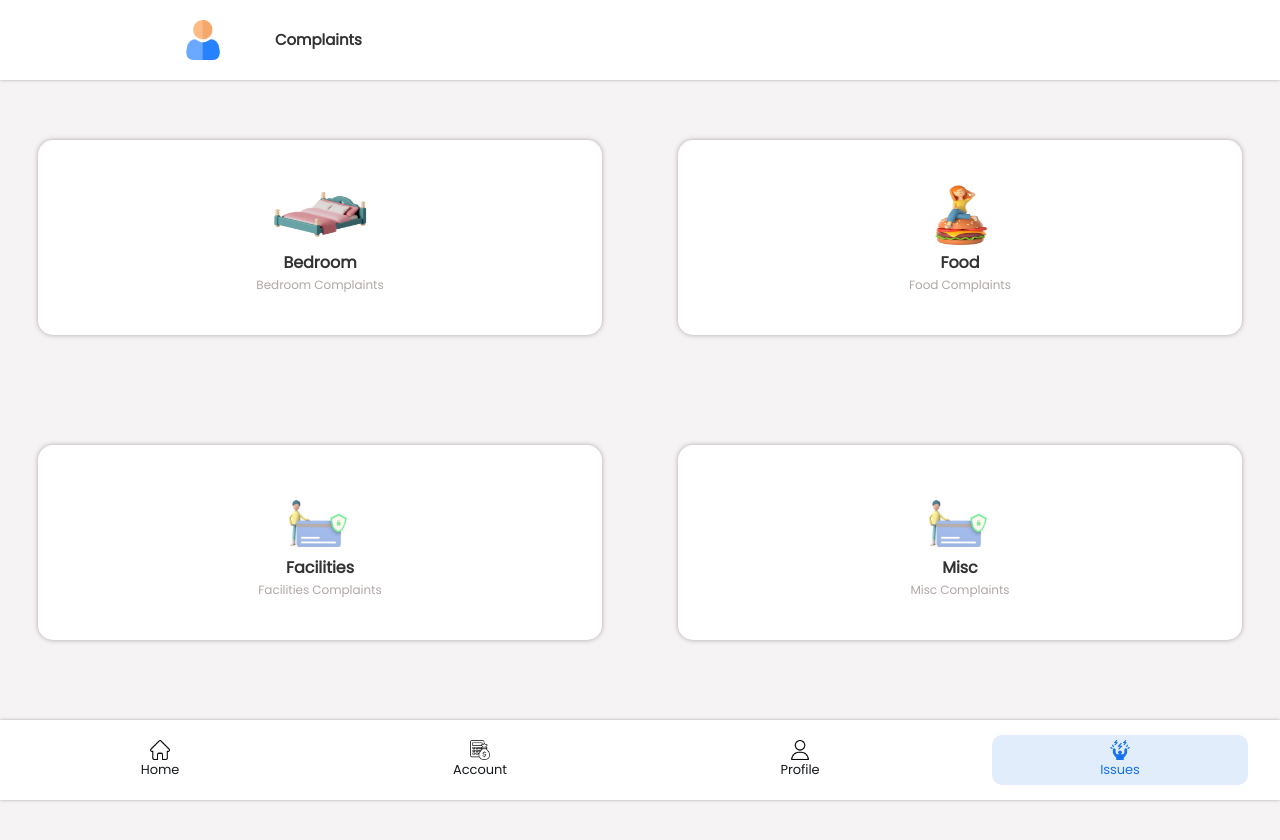
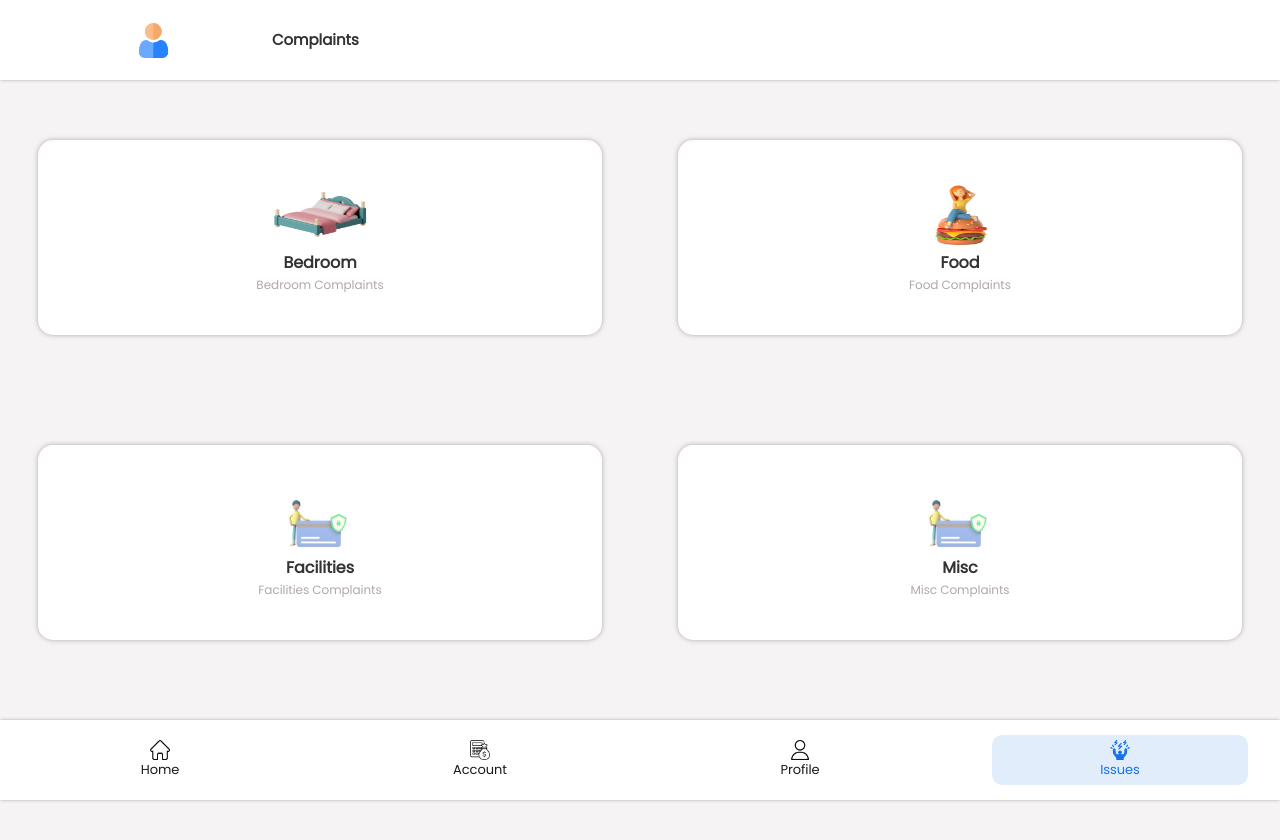
Before and after one commit to codeWithJooy/Rentfrontend, a React (Create React App) app: page /complaint in a window 1280 px wide. Shown: the top 840 px of the page. Built offline with nearby package versions, Linux system fonts and the light colour scheme.

Commit message:
Student Page Css Change

```diff
--- a/src/Pages/Student/Student.css
+++ b/src/Pages/Student/Student.css
@@ -10,7 +10,7 @@
   height: 10vh;
   background: #fff;
   box-shadow: 0 0 3px #b1a7a6;
-  padding: 5px 15px;
+  padding: 5px 10px;
   display: flex;
   align-items: center;
   justify-content: center;
@@ -22,11 +22,11 @@
   width: 10%;
   display: flex;
   align-items: center;
-  justify-content: center;
+  justify-content: left;
 }
 .stuHeaderIcon img {
-  width: 40px;
-  height: 40px;
+  width: 35px;
+  height: 35px;
 }
 .stuHeaderName {
   width: 70%;
@@ -153,6 +153,20 @@
   border-bottom-left-radius: 15px;
   border-bottom-right-radius: 15px;
   background-color: #3b385a;
+}
+.stuAmountPending {
+  bottom: 0px;
+  width: 100%;
+  height: 30px;
+  display: flex;
+  align-items: center;
+  justify-content: center;
+  font-size: 13px;
+  font-weight: bold;
+  background-color: #33B8C8;
+  border-bottom-left-radius: 15px;
+  border-bottom-right-radius: 15px;
+  color: #E2EDFC;
 }
 /*======================================*/
 .hostelCard {
```
